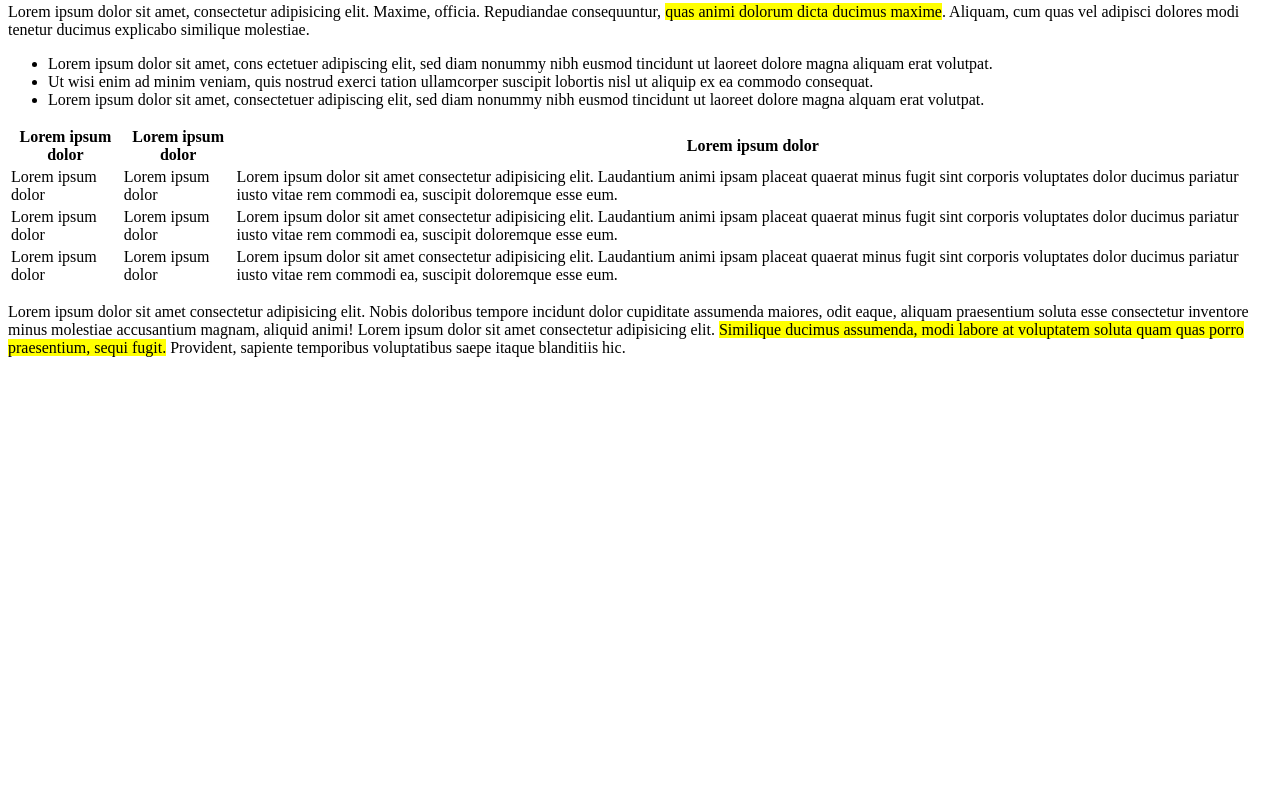
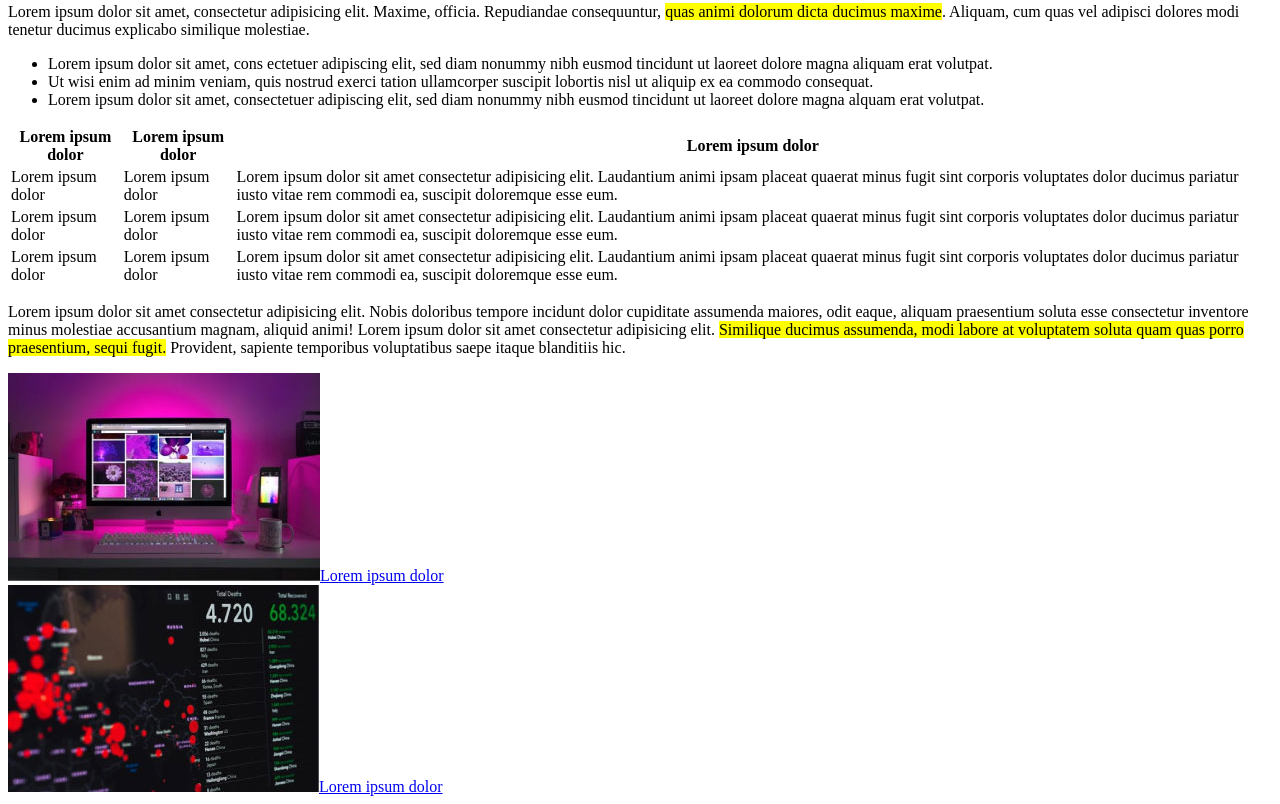
Before and after one commit to alestucci/html-css-booleaner, a plain HTML site: page index.html in a window 1280 px wide. Shown: the part 953-1757 px from the top of the page. Before the commit the page ends 1326 px from the top, so only its background shows below. Drawn offline with Linux system fonts and the light colour scheme.

Commit message:
Inseriti link consigliati

```diff
--- a/index.html
+++ b/index.html
@@ -63,5 +63,12 @@
     </table>
     <p>Lorem ipsum dolor sit amet consectetur adipisicing elit. Nobis doloribus tempore incidunt dolor cupiditate assumenda maiores, odit eaque, aliquam praesentium soluta esse consectetur inventore minus molestiae accusantium magnam, aliquid animi! Lorem ipsum dolor sit amet consectetur adipisicing elit. <mark>Similique ducimus assumenda, modi labore at voluptatem soluta quam quas porro praesentium, sequi fugit.</mark> Provident, sapiente temporibus voluptatibus saepe itaque blanditiis hic.</p>
 </section>
+
+<!-- Articoli consigliati -->
+<section>
+    <div><a href="#"><img src="img/monitor.jpg" alt="Monitor">Lorem ipsum dolor</a></div>
+    <div><a href="#"><img src="img/graph.jpg" alt="Monitor">Lorem ipsum dolor</a></div>
+</section>
+
 </body>
 </html>
```
Also changed, not shown: img/logo.svg.
